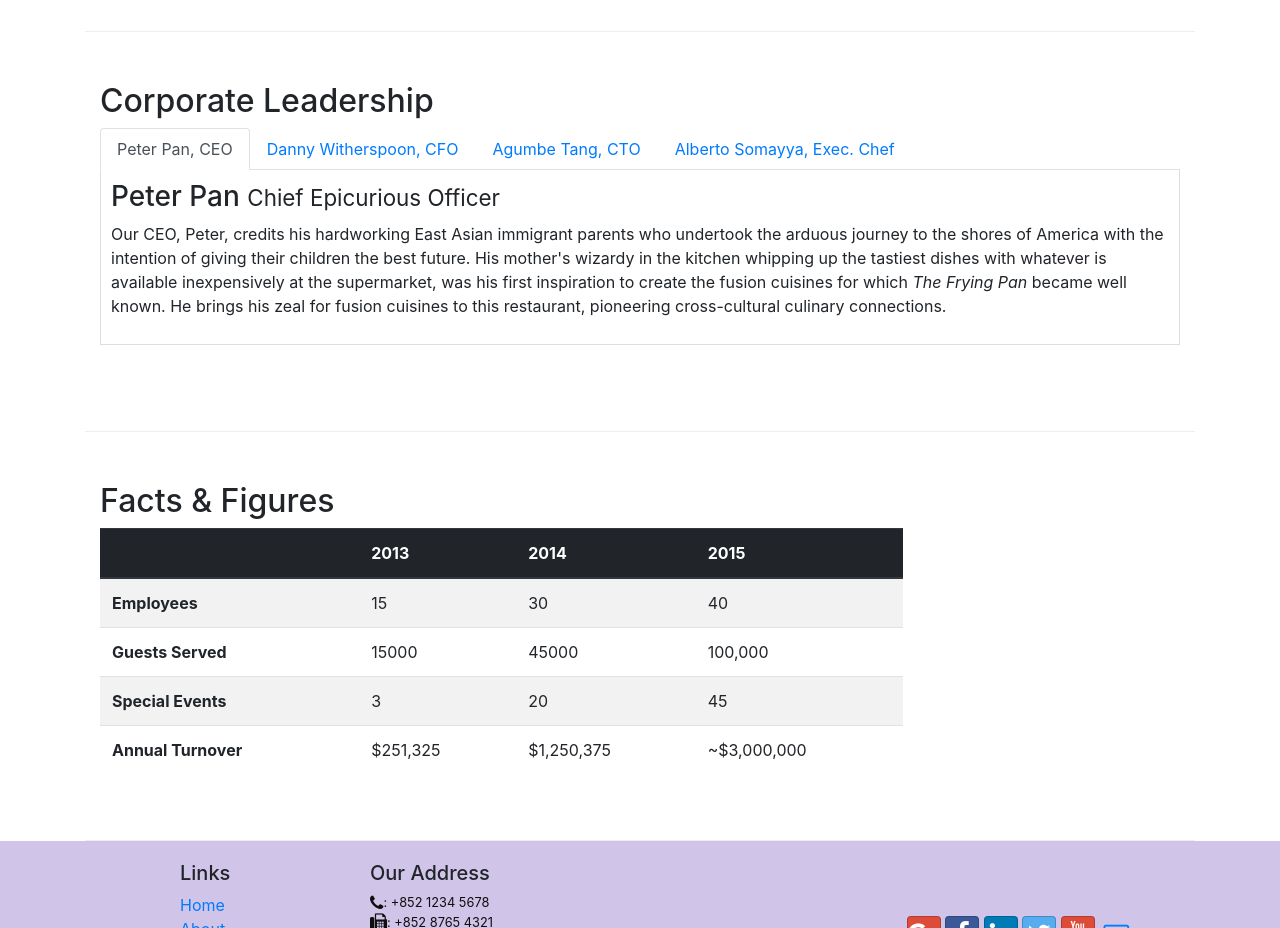
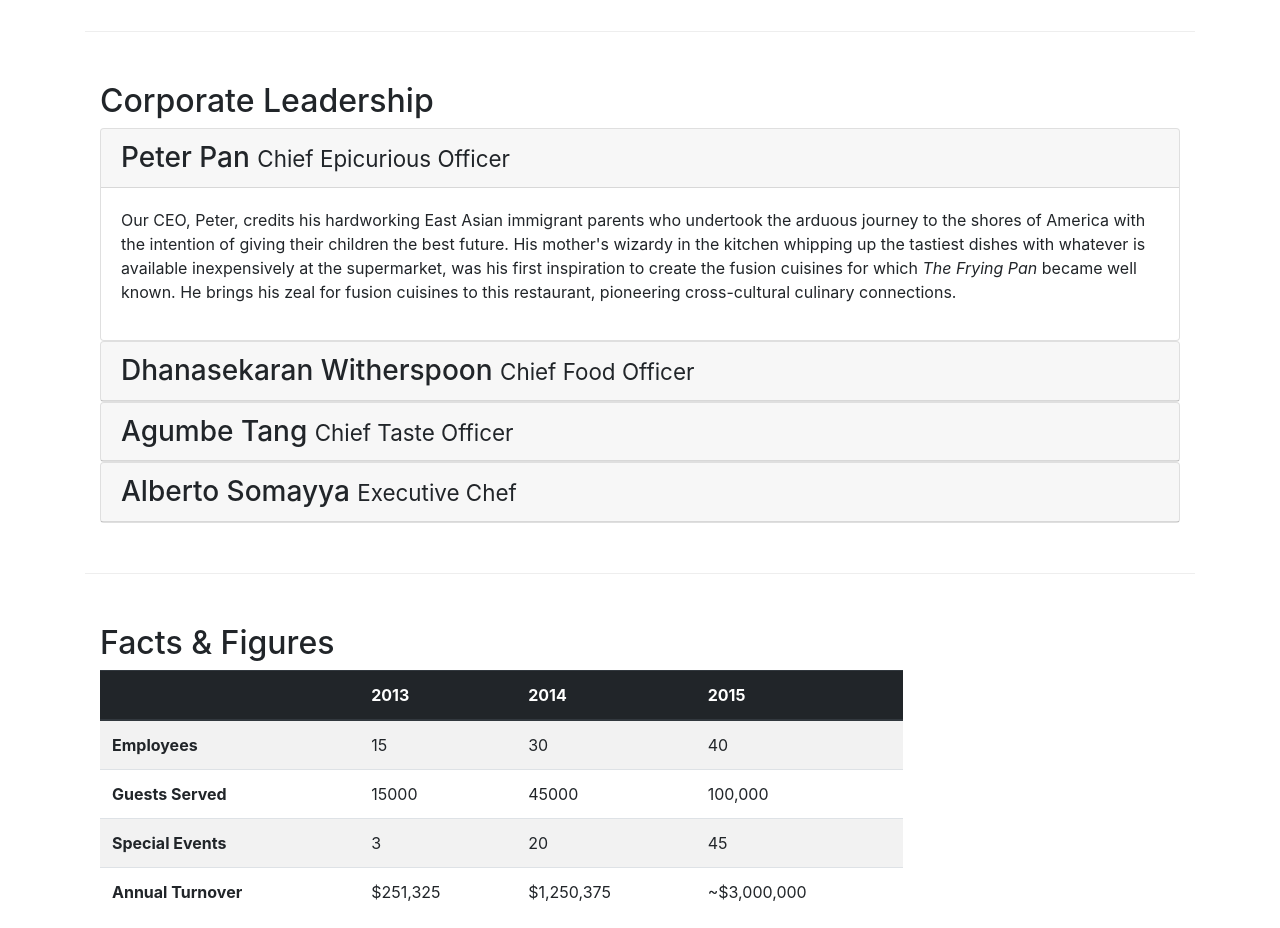
Before and after one commit to aslam021/Front-End-Web-UI-Frameworks-and-Tools-Bootstrap-4, a website: page aboutus.html in a window 1280 px wide. Shown: the part 940-1868 px from the top of the page. Drawn offline with nearby package versions, Linux system fonts and the light colour scheme.

Commit message:
Accordion

```diff
--- a/aboutus.html
+++ b/aboutus.html
@@ -111,44 +111,69 @@
             <div class="col-12">
                 <h2>Corporate Leadership</h2>
 
-                <ul class="nav nav-tabs">
-                    <li class="nav-item">
-                      <a class="nav-link active" href="#peter"
-                        role="tab" data-toggle="tab">Peter Pan, CEO</a>
-                    </li>
-                    <li class="nav-item">
-                      <a class="nav-link" href="#danny" role="tab"
-                        data-toggle="tab">Danny Witherspoon, CFO</a>
-                    </li>
-                    <li class="nav-item">
-                      <a class="nav-link" href="#agumbe"role="tab"
-                        data-toggle="tab">Agumbe Tang, CTO</a>
-                    </li>
-                    <li class="nav-item">
-                      <a class="nav-link" href="#alberto" role="tab"
-                        data-toggle="tab">Alberto Somayya, Exec. Chef</a>
-                    </li>
-                </ul>
+                <div id="accordion">
+                    <div class="card">
+                        <div class="card-header" role="tab" id="peterhead">
+                            <h3 class="mb-0">
+                                <a data-toggle="collapse" data-target="#peter">
+                                    Peter Pan <small>Chief Epicurious Officer</small>
+                                </a>
+                            </h3>
+                        </div>
 
-                <div class="tab-content">
-                    <div role="tabpanel" class="tab-pane fade show active" id="peter">
-                        <h3>Peter Pan <small>Chief Epicurious Officer</small></h3>
-                        <p class="d-none d-sm-block">Our CEO, Peter, credits his hardworking East Asian immigrant parents who undertook the arduous journey to the shores of America with the intention of giving their children the best future. His mother's wizardy in the kitchen whipping up the tastiest dishes with whatever is available inexpensively at the supermarket, was his first inspiration to create the fusion cuisines for which <em>The Frying Pan</em> became well known. He brings his zeal for fusion cuisines to this restaurant, pioneering cross-cultural culinary connections.</p>
+                        <div class="collapse show" id="peter" data-parent="#accordion">
+                            <div class="card-body">
+                                <p class="d-none d-sm-block">Our CEO, Peter, credits his hardworking East Asian immigrant parents who undertook the arduous journey to the shores of America with the intention of giving their children the best future. His mother's wizardy in the kitchen whipping up the tastiest dishes with whatever is available inexpensively at the supermarket, was his first inspiration to create the fusion cuisines for which <em>The Frying Pan</em> became well known. He brings his zeal for fusion cuisines to this restaurant, pioneering cross-cultural culinary connections.</p>
+                            </div>
+                        </div>
                     </div>
 
-                    <div role="tabpanel" class="tab-pane fade" id="danny">
-                        <h3>Dhanasekaran Witherspoon <small>Chief Food Officer</small></h3>
-                        <p class="d-none d-sm-block">Our CFO, Danny, as he is affectionately referred to by his colleagues, comes from a long established family tradition in farming and produce. His experiences growing up on a farm in the Australian outback gave him great appreciation for varieties of food sources. As he puts it in his own words, <em>Everything that runs, wins, and everything that stays, pays!</em></p>
+                    <div class="card">
+                        <div class="card-header" role="tab" id="dannyhead">
+                            <h3 class="mb-0">
+                                <a class="collapsed" data-toggle="collapse" data-target="#danny">
+                                    Dhanasekaran Witherspoon <small>Chief Food Officer</small>
+                                </a>
+                            </h3>
+                        </div>
+
+                        <div class="collapse" id="danny" data-parent="#accordion">
+                            <div class="card-body">
+                                <p class="d-none d-sm-block">Our CFO, Danny, as he is affectionately referred to by his colleagues, comes from a long established family tradition in farming and produce. His experiences growing up on a farm in the Australian outback gave him great appreciation for varieties of food sources. As he puts it in his own words, <em>Everything that runs, wins, and everything that stays, pays!</em></p>
+                            </div>
+                        </div>
                     </div>
 
-                    <div role="tabpanel" class="tab-pane fade" id="agumbe">
-                        <h3>Agumbe Tang <small>Chief Taste Officer</small></h3>
-                        <p class="d-none d-sm-block">Blessed with the most discerning gustatory sense, Agumbe, our CTO, personally ensures that every dish that we serve meets his exacting tastes. Our chefs dread the tongue lashing that ensues if their dish does not meet his exacting standards. He lives by his motto, <em>You click only if you survive my lick.</em></p>
+                    <div class="card">
+                        <div class="card-header" role="tab" id="agumbehead">
+                            <h3 class="mb-0">
+                                <a class="collapsed" data-toggle="collapse" data-target="#agumbe">
+                                    Agumbe Tang <small>Chief Taste Officer</small>
+                                </a>
+                            </h3>
+                        </div>
+
+                        <div class="collapse" id="agumbe" data-parent="#accordion">
+                            <div class="card-body">
+                                <p class="d-none d-sm-block">Blessed with the most discerning gustatory sense, Agumbe, our CTO, personally ensures that every dish that we serve meets his exacting tastes. Our chefs dread the tongue lashing that ensues if their dish does not meet his exacting standards. He lives by his motto, <em>You click only if you survive my lick.</em></p>
+                            </div>
+                        </div>
                     </div>
 
-                    <div role="tabpanel" class="tab-pane fade" id="alberto">
-                        <h3>Alberto Somayya <small>Executive Chef</small></h3>
-                        <p class="d-none d-sm-block">Award winning three-star Michelin chef with wide International experience having worked closely with whos-who in the culinary world, he specializes in creating mouthwatering Indo-Italian fusion experiences. He says, <em>Put together the cuisines from the two craziest cultures, and you get a winning hit! Amma Mia!</em></p>
+                    <div class="card">
+                        <div class="card-header" role="tab" id="albertohead">
+                            <h3 class="mb-0">
+                                <a class="collapsed" data-toggle="collapse" data-target="#alberto">
+                                Alberto Somayya <small>Executive Chef</small>
+                                </a>
+                            </h3>
+                        </div>
+
+                        <div class="collapse" id="alberto" data-parent="#accordion">
+                            <div class="card-body">
+                                <p class="d-none d-sm-block">Award winning three-star Michelin chef with wide International experience having worked closely with whos-who in the culinary world, he specializes in creating mouthwatering Indo-Italian fusion experiences. He says, <em>Put together the cuisines from the two craziest cultures, and you get a winning hit! Amma Mia!</em></p>
+                            </div>
+                        </div>
                     </div>
                 </div>
             </div>
```
Also changed, not shown: notes.html (+36 -0 lines).
